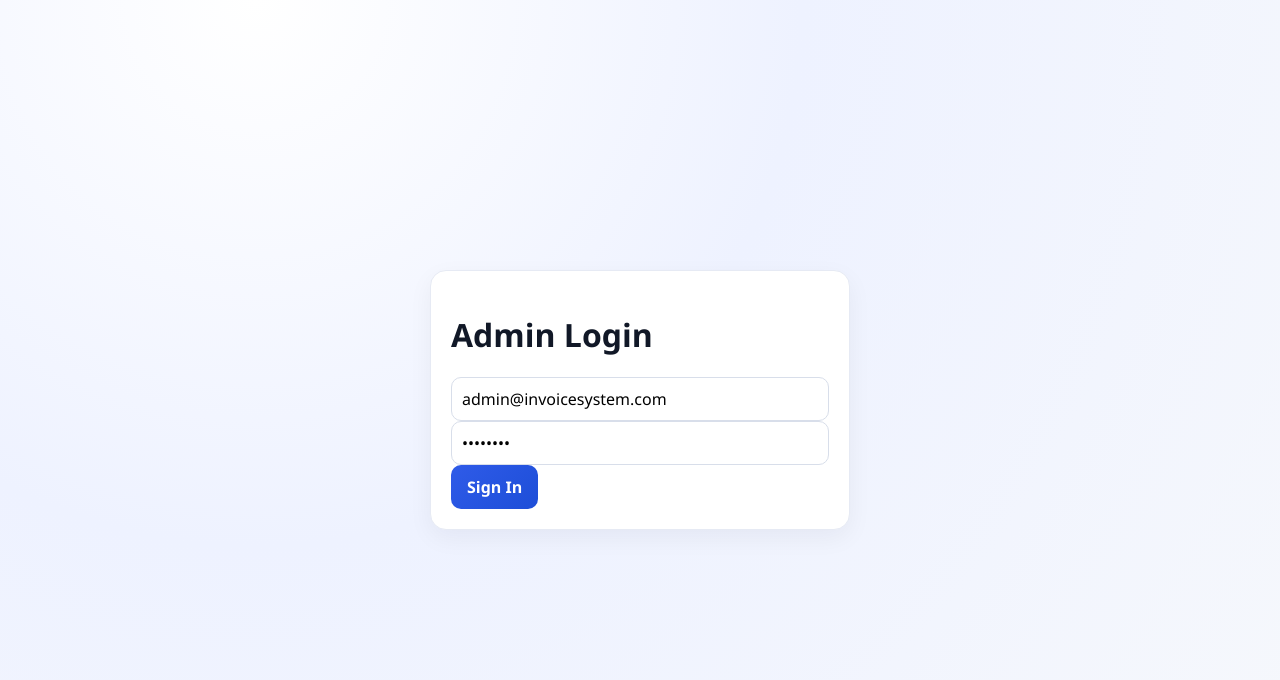
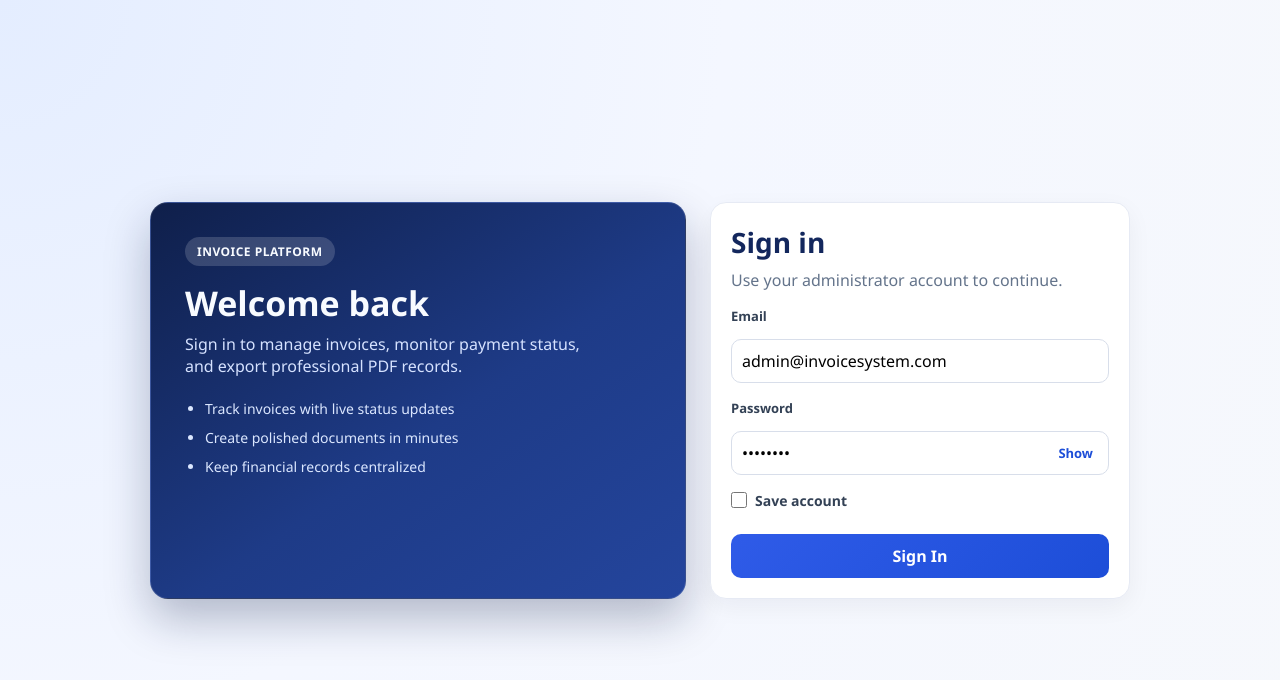
Before and after one commit to AbuJrVandi/add_invoice, a React (Vite) app in the folder frontend/: page /login in a window 1280 px wide. Shown: the top 680 px of the page. Built offline with nearby package versions, Linux system fonts and the light colour scheme; no server answers.

Commit message:
all UI set for sign in

```diff
--- a/frontend/src/pages/Login.jsx
+++ b/frontend/src/pages/Login.jsx
@@ -1,14 +1,26 @@
-import { useState } from 'react';
+import { useEffect, useState } from 'react';
 import { useNavigate } from 'react-router-dom';
 import { useAuth } from '../context/AuthContext';
+
+const SAVED_EMAIL_KEY = 'ims_saved_email';
 
 function Login() {
   const { login } = useAuth();
   const navigate = useNavigate();
 
   const [form, setForm] = useState({ email: 'admin@invoicesystem.com', password: 'password' });
+  const [saveAccount, setSaveAccount] = useState(false);
+  const [showPassword, setShowPassword] = useState(false);
   const [error, setError] = useState('');
   const [loading, setLoading] = useState(false);
+
+  useEffect(() => {
+    const savedEmail = localStorage.getItem(SAVED_EMAIL_KEY);
+    if (savedEmail) {
+      setForm((prev) => ({ ...prev, email: savedEmail }));
+      setSaveAccount(true);
+    }
+  }, []);
 
   const handleSubmit = async (event) => {
     event.preventDefault();
@@ -17,6 +29,11 @@ function Login() {
 
     try {
       await login(form.email, form.password);
+      if (saveAccount) {
+        localStorage.setItem(SAVED_EMAIL_KEY, form.email.trim());
+      } else {
+        localStorage.removeItem(SAVED_EMAIL_KEY);
+      }
       navigate('/');
     } catch (err) {
       setError(err?.response?.data?.message || 'Login failed.');
@@ -26,28 +43,79 @@ function Login() {
   };
 
   return (
-    <div className="centered-page">
+    <div className="centered-page auth-layout">
+      <div className="auth-shell">
+        <section className="auth-panel auth-panel-brand">
+          <p className="auth-eyebrow">Invoice Platform</p>
+          <h1>Welcome back</h1>
+          <p className="auth-description">
+            Sign in to manage invoices, monitor payment status, and export professional PDF records.
+          </p>
+          <ul className="auth-points">
+            <li>Track invoices with live status updates</li>
+            <li>Create polished documents in minutes</li>
+            <li>Keep financial records centralized</li>
+          </ul>
+        </section>
+
         <form className="panel auth-card" onSubmit={handleSubmit}>
-        <h1>Admin Login</h1>
+          <h2>Sign in</h2>
+          <p className="auth-subtitle">Use your administrator account to continue.</p>
+
+          <div className="auth-field">
+            <label htmlFor="email">Email</label>
             <input
+              id="email"
               type="email"
               required
-          placeholder="Email"
+              placeholder="admin@invoicesystem.com"
               value={form.email}
               onChange={(e) => setForm((prev) => ({ ...prev, email: e.target.value }))}
+              autoComplete="email"
             />
+          </div>
+
+          <div className="auth-field">
+            <label htmlFor="password">Password</label>
+            <div className="password-wrap">
               <input
-          type="password"
+                id="password"
+                type={showPassword ? 'text' : 'password'}
                 required
-          placeholder="Password"
+                placeholder="Enter your password"
                 value={form.password}
                 onChange={(e) => setForm((prev) => ({ ...prev, password: e.target.value }))}
+                autoComplete="current-password"
               />
+              <button
+                type="button"
+                className="password-toggle"
+                onClick={() => setShowPassword((prev) => !prev)}
+                aria-label={showPassword ? 'Hide password' : 'Show password'}
+              >
+                {showPassword ? 'Hide' : 'Show'}
+              </button>
+            </div>
+          </div>
+
+          <div className="auth-options">
+            <label className="auth-check">
+              <input
+                type="checkbox"
+                checked={saveAccount}
+                onChange={(e) => setSaveAccount(e.target.checked)}
+              />
+              <span>Save account</span>
+            </label>
+          </div>
+
           {error ? <p className="error">{error}</p> : null}
-        <button className="button" type="submit" disabled={loading}>
+
+          <button className="button auth-submit" type="submit" disabled={loading}>
             {loading ? 'Signing in...' : 'Sign In'}
           </button>
         </form>
+      </div>
     </div>
   );
 }
--- a/frontend/src/styles.css
+++ b/frontend/src/styles.css
@@ -176,11 +176,150 @@ textarea {
   min-height: 100vh;
   display: grid;
   place-items: center;
+  padding: 32px 20px;
+}
+
+.auth-layout {
+  background: radial-gradient(circle at 0% 0%, #e4edff 0%, #f4f7ff 48%, #f6f8fc 100%);
+}
+
+.auth-shell {
+  width: min(980px, 100%);
+  display: grid;
+  grid-template-columns: 1fr 420px;
+  gap: 24px;
+  align-items: stretch;
+  animation: auth-rise 420ms ease-out both;
+}
+
+.auth-panel {
+  border-radius: 18px;
+  padding: 34px;
+}
+
+.auth-panel-brand {
+  background: linear-gradient(145deg, #0f1f4a 0%, #1e3b87 55%, #24459d 100%);
+  color: #f8fbff;
+  border: 1px solid rgba(255, 255, 255, 0.12);
+  box-shadow: 0 20px 45px rgba(12, 25, 66, 0.28);
+}
+
+.auth-eyebrow {
+  margin: 0;
+  display: inline-block;
+  padding: 6px 12px;
+  border-radius: 999px;
+  background: rgba(255, 255, 255, 0.16);
+  font-size: 12px;
+  letter-spacing: 0.04em;
+  text-transform: uppercase;
+  font-weight: 700;
+}
+
+.auth-panel-brand h1 {
+  margin: 18px 0 10px;
+  font-size: 34px;
+  line-height: 1.16;
+}
+
+.auth-description {
+  margin: 0;
+  max-width: 44ch;
+  color: #d6e2ff;
+}
+
+.auth-points {
+  margin: 22px 0 0;
+  padding-left: 20px;
+  color: #dbe7ff;
+  display: grid;
+  gap: 10px;
+  font-size: 14px;
 }
 
 .auth-card {
   width: 100%;
   max-width: 420px;
+  display: flex;
+  flex-direction: column;
+  gap: 16px;
+  justify-content: center;
+}
+
+.auth-card h2 {
+  margin: 0;
+  font-size: 28px;
+  color: #13275d;
+}
+
+.auth-subtitle {
+  margin: -8px 0 0;
+  color: #64748b;
+}
+
+.auth-field {
+  display: grid;
+  gap: 8px;
+}
+
+.password-wrap {
+  position: relative;
+}
+
+.password-wrap input {
+  padding-right: 68px;
+}
+
+.password-toggle {
+  position: absolute;
+  top: 50%;
+  right: 10px;
+  transform: translateY(-50%);
+  border: none;
+  background: transparent;
+  color: #1d4ed8;
+  font-size: 13px;
+  font-weight: 700;
+  cursor: pointer;
+  padding: 4px 6px;
+  border-radius: 6px;
+}
+
+.password-toggle:hover {
+  background: #eef2ff;
+}
+
+.password-toggle:focus-visible {
+  outline: 2px solid #93c5fd;
+  outline-offset: 1px;
+}
+
+.auth-submit {
+  width: 100%;
+  margin-top: 2px;
+}
+
+.auth-options {
+  display: flex;
+  justify-content: space-between;
+  gap: 12px;
+  flex-wrap: wrap;
+}
+
+.auth-check {
+  display: inline-flex;
+  align-items: center;
+  gap: 8px;
+  font-size: 14px;
+  color: #334155;
+  user-select: none;
+}
+
+.auth-check input {
+  width: 16px;
+  height: 16px;
+  margin: 0;
+  accent-color: #1d4ed8;
 }
 
 .item-row {
@@ -326,6 +465,18 @@ textarea {
   background: #fff;
 }
 
+@keyframes auth-rise {
+  from {
+    opacity: 0;
+    transform: translateY(10px);
+  }
+
+  to {
+    opacity: 1;
+    transform: translateY(0);
+  }
+}
+
 @media (max-width: 1024px) {
   .app-shell {
     grid-template-columns: 1fr;
@@ -345,4 +496,21 @@ textarea {
   .item-row {
     grid-template-columns: 1fr;
   }
+
+  .auth-shell {
+    grid-template-columns: 1fr;
+    max-width: 540px;
+  }
+
+  .auth-panel {
+    padding: 24px;
+  }
+
+  .auth-panel-brand h1 {
+    font-size: 28px;
+  }
+
+  .auth-options {
+    justify-content: flex-start;
+  }
 }
```
Lines whose indentation alone changed are shown as unchanged.
